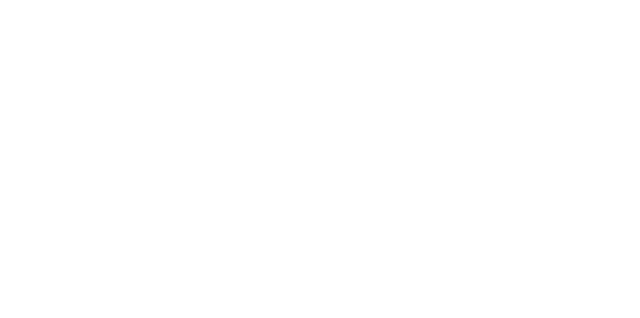
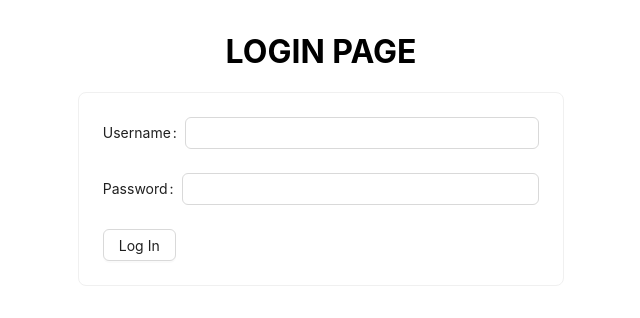
Before and after one commit to BarryTan14/TechJam, a React (Vite) app in the folder frontend/: page /login in a window 1280 px wide. Before the commit this address had no page. Shown: the top 318 px of the page, without its empty margins (319-959 px from the left). Built offline with nearby package versions, Linux system fonts and the light colour scheme.

Commit message:
added Login

```diff
--- a/frontend/src/App.tsx
+++ b/frontend/src/App.tsx
@@ -56,6 +56,11 @@
     },
 ]
 
+const signOut = () => {
+  localStorage.removeItem("username")
+  window.location.href = "../login"
+}
+
 const ModalForm = () => {
   return (
     <Form layout="vertical">
@@ -81,6 +86,11 @@
 }
 
 export default function App() {
+    if (!localStorage.getItem("username")) {
+      window.location.href = "./login"
+      return
+    }
+
     const navigate = useNavigate();
     const [openModal, setOpenModal] = useState(false)
 
@@ -95,10 +105,13 @@
 
     return (
         <div style={{ padding: 24 }}>
-            <h1 style={{"marginTop": 0}}>PRD FORM</h1>
+            <div style={{display: "flex"}}>
+              <h1 style={{"marginTop": 0}}>PRD FORM</h1>
+              <Button style={{ marginLeft: "auto" }} onClick={() => signOut()}>Sign Out</Button>
+            </div>
             <div>
               <Button style={{ marginRight: '10px' }} onClick={() => navigate('/dashboard')}>View Dashboard</Button>
-              <Button onClick={() => navigate('/logs')}>View Logs</Button>
+              <Button onClick={() => navigate('/featureLogs')}>View Logs</Button>
             </div>
             <Row justify="end" style={{marginBottom: "10px"}}>
               <Button title="Add new PRD" onClick={showModal}>Add New PRD</Button>
--- a/frontend/src/dashboard/App.tsx
+++ b/frontend/src/dashboard/App.tsx
@@ -69,15 +69,28 @@
         },
     ]
 
+const signOut = () => {
+  localStorage.removeItem("username")
+  window.location.href = "../login"
+}
+
 export default function Dashboard() {
+    if (!localStorage.getItem("username")) {
+      window.location.href = "./login"
+      return
+    }
+
     const navigate = useNavigate();
 
     return (
         <div style={{ padding: 24 }}>
-            <h1 style={{"marginTop": 0}}>DASHBOARD</h1>
+            <div style={{display: "flex"}}>
+                <h1 style={{"marginTop": 0}}>DASHBOARD</h1>
+                <Button style={{ marginLeft: "auto" }} onClick={() => signOut()}>Sign Out</Button>
+            </div>
             <div style={{marginBottom: "20px"}}>
               <Button style={{ marginRight: '10px' }} onClick={() => navigate('/')}>Go to PRD Form</Button>
-              <Button onClick={() => navigate('/logs')}>View Logs</Button>
+              <Button onClick={() => navigate('/featureLogs')}>View Logs</Button>
             </div>
             <Row className="mt-2" justify="space-evenly">
                 <Col span={5}>
--- a/frontend/src/featureLogs/App.tsx
+++ b/frontend/src/featureLogs/App.tsx
@@ -32,11 +32,25 @@
     },
 ]
 
+const signOut = () => {
+  localStorage.removeItem("username")
+  window.location.href = "../login"
+}
+
 export default function Logs() {
+    if (!localStorage.getItem("username")) {
+      window.location.href = "./login"
+      return
+    }
+
     const navigate = useNavigate();
+
     return (
         <div style={{ padding: 24 }}>
-            <h1 style={{"marginTop": 0}}>LOGS</h1>
+            <div style={{display: "flex"}}>
+                <h1 style={{"marginTop": 0}}>LOGS</h1>
+                <Button style={{ marginLeft: "auto" }} onClick={() => signOut()}>Sign Out</Button>
+            </div>
             <div style={{"marginBottom": "10px"}}>
               <Button style={{ marginRight: '10px' }} onClick={() => navigate('/dashboard')}>View Dashboard</Button>
               <Button onClick={() => navigate('/')}>Go to PRD Form</Button>
--- /dev/null
+++ b/frontend/src/loginPage/App.tsx
@@ -0,0 +1,37 @@
+import { Card, Input, Button, Form } from "antd"
+import { useForm } from "antd/es/form/Form"
+
+const checkLogin = (form: any) => {
+    const payload = form.getFieldsValue()
+    if (payload["password"] == "12345") {
+        localStorage.setItem("username", payload["username"])
+        window.location.href = "../"
+    }
+}
+
+export default function Login() {
+    const [form] = useForm()
+
+    return (
+        <div style={{ padding: 24 }}>
+            <h1 style={{marginTop: 0, textAlign: "center"}}>LOGIN PAGE</h1>
+            <Card style={{maxWidth: "40%", margin:"0 auto"}}>
+                <Form form={form}>
+                    <Form.Item
+                        name="username"
+                        label="Username"
+                    >
+                        <Input />
+                    </Form.Item>
+                    <Form.Item
+                        name="password"
+                        label="Password"
+                    >
+                        <Input />
+                    </Form.Item>
+                    <Button htmlType="button" onClick={() => checkLogin(form)}>Log In</Button>
+                </Form>
+            </Card>
+        </div>
+    )
+}
--- a/frontend/src/main.tsx
+++ b/frontend/src/main.tsx
@@ -3,6 +3,7 @@
 import App from './App'
 import Dashboard from './dashboard/App'
 import Logs from './featureLogs/App'
+import Login from './loginPage/App'
 import './index.css'
 import { BrowserRouter, Routes, Route } from 'react-router-dom'
 
@@ -13,6 +14,7 @@
         <Route path="/" element={<App />} />
         <Route path="/dashboard" element={<Dashboard />} />
         <Route path='/featureLogs' element={<Logs />} />
+        <Route path='/login' element={<Login />}/>
       </Routes>
     </BrowserRouter>
   </React.StrictMode>,
```
